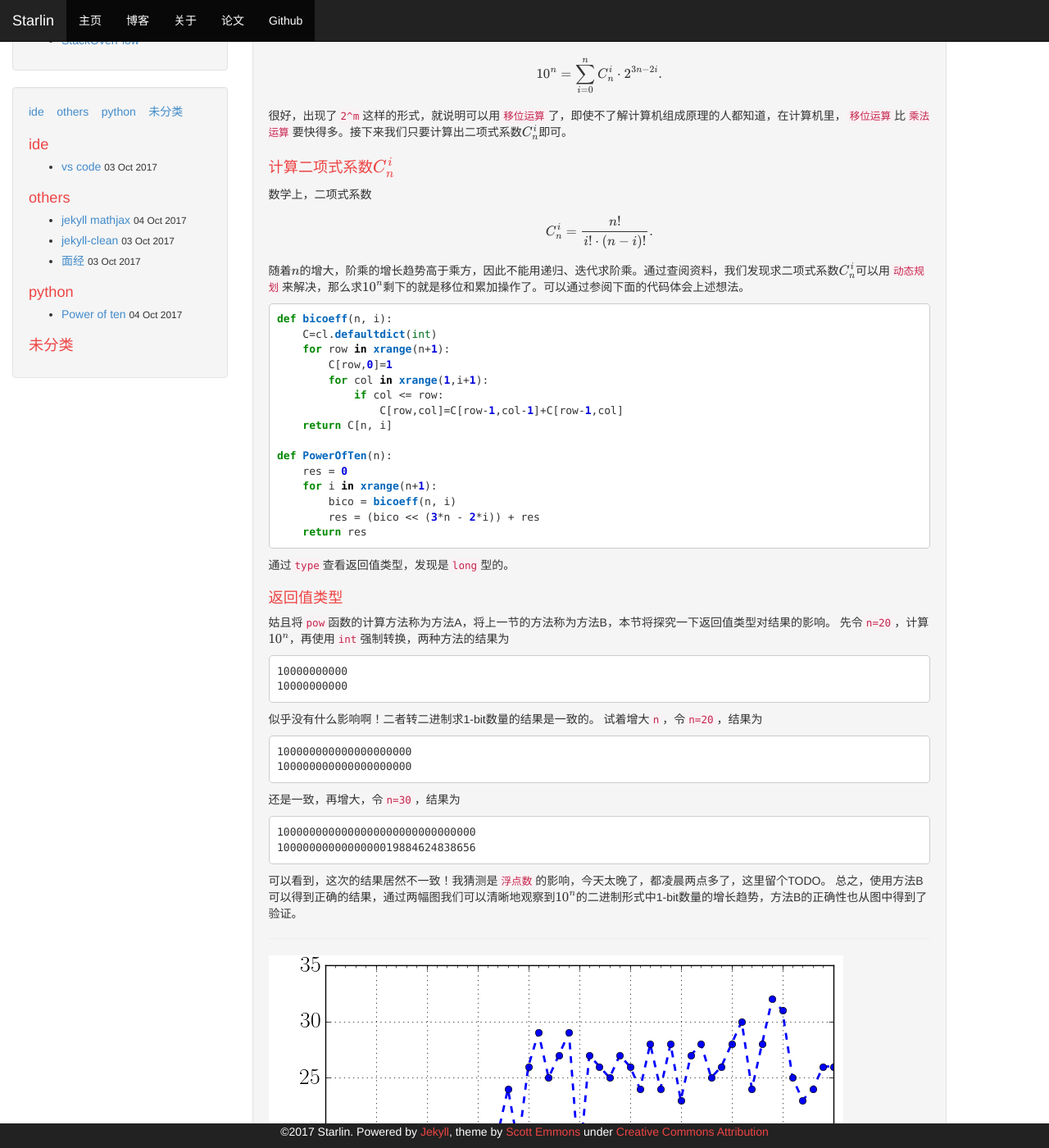
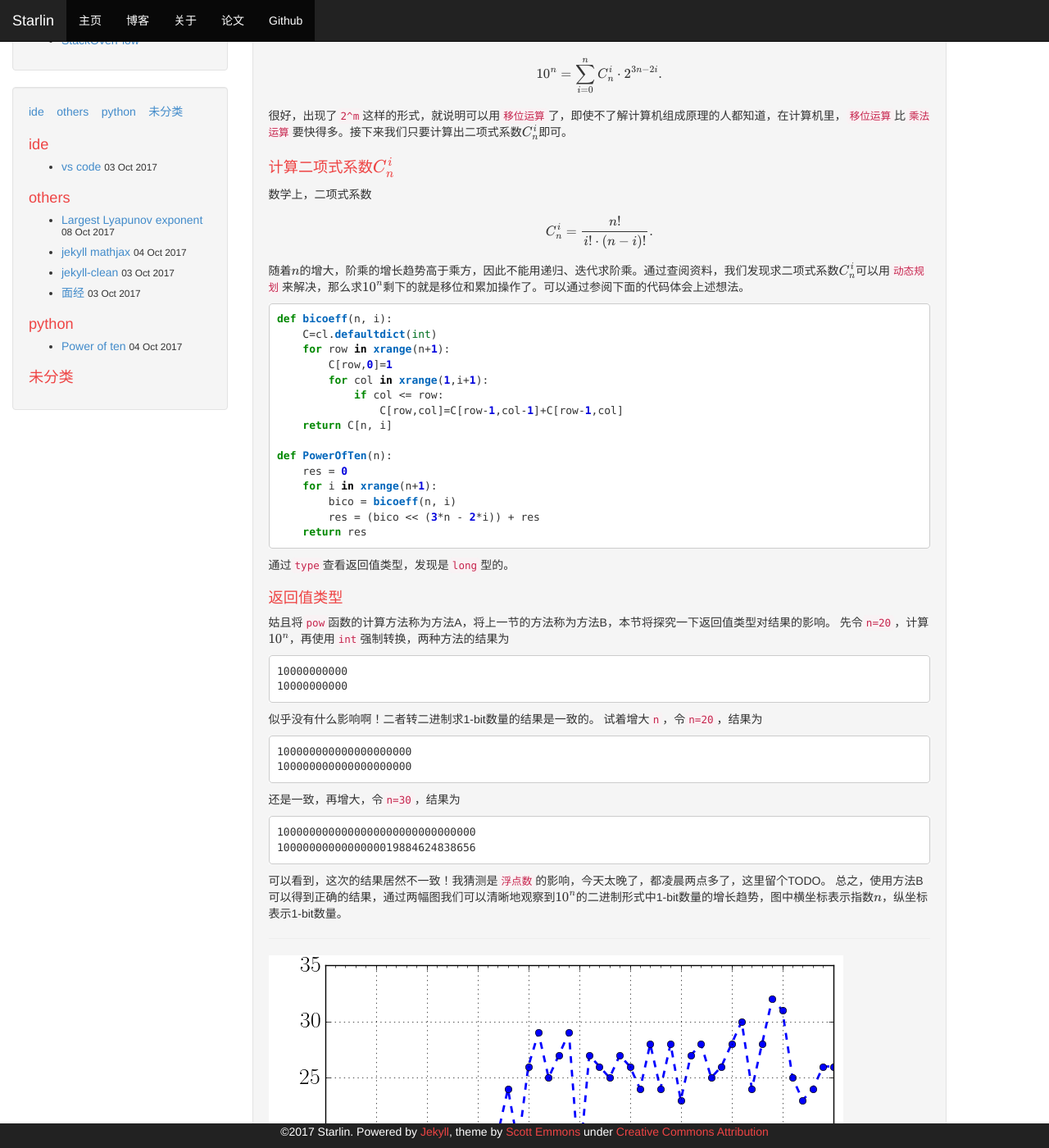
Before and after one commit to MrDongdongLin/MrDongdongLin.github.io, a Jekyll site: the page built from _posts/2017-10-05-python-power-of-ten.md, in a window 1280 px wide and 1400 px high, scrolled down 397 px. Shown: the whole window at 82% size. Built offline with Jekyll 4.4.1, drawn with Linux system fonts in a browser that asks for light colours; formulas are drawn with MathJax 3; some of the changed text lies outside the part shown.

Commit message:
update: python power of ten; add: largest lyapunov exponent

````diff
--- a/_posts/2017-10-05-python-power-of-ten.md
+++ b/_posts/2017-10-05-python-power-of-ten.md
@@ -72,9 +72,9 @@ def PowerOfTen(n):
 1000000000000000019884624838656
 ```
 可以看到，这次的结果居然不一致！我猜测是`浮点数`的影响，今天太晚了，都凌晨两点多了，这里留个TODO。
-总之，使用方法B可以得到正确的结果，通过两幅图我们可以清晰地观察到\\(10^n\\)的二进制形式中1-bit数量的增长趋势，方法B的正确性也从图中得到了验证。
+总之，使用方法B可以得到正确的结果，通过两幅图我们可以清晰地观察到\\(10^n\\)的二进制形式中1-bit数量的增长趋势，图中横坐标表示指数\\(n\\)，纵坐标表示1-bit数量。
 
 ---
 
-![m_vs_n0_a](https://mrdongdonglin.github.io/images/m_vs_n0_a.png)
-![m_vs_n0_b](https://mrdongdonglin.github.io/images/m_vs_n0_b.png)
+![n_vs_m_a](https://mrdongdonglin.github.io/images/n_vs_m_a.png)
+![n_vs_m_b](https://mrdongdonglin.github.io/images/n_vs_m_b.png)
--- /dev/null
+++ b/_posts/2017-10-08-lyapunov-exponent.md
@@ -0,0 +1,9 @@
+---
+layout: post
+title: "Largest Lyapunov exponent"
+date: 2017-10-08 22:54:00 +0800
+comments: false
+category: others
+tag:
+    - math
+---
````
Also changed, not shown: images/m_vs_n0_a.png (deleted), images/m_vs_n0_b.png (deleted), images/n_vs_m_a.png (added), images/n_vs_m_b.png (added).
